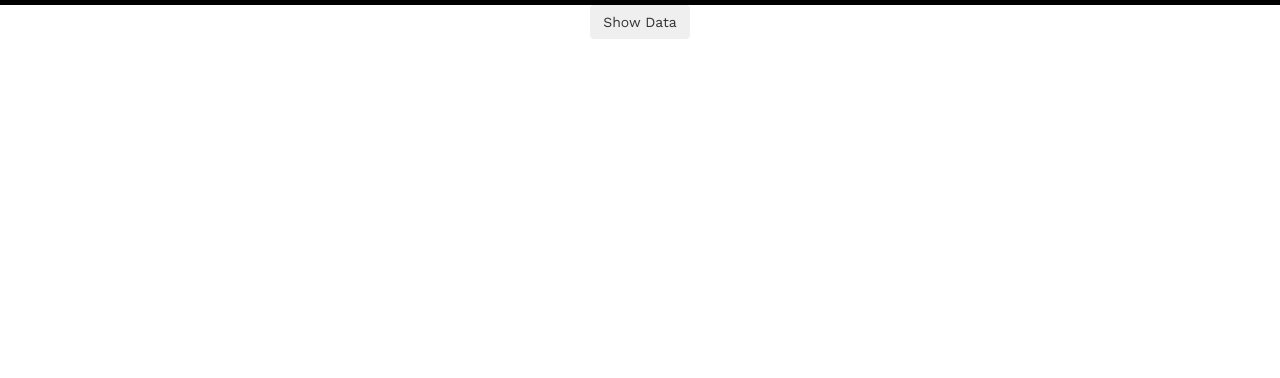
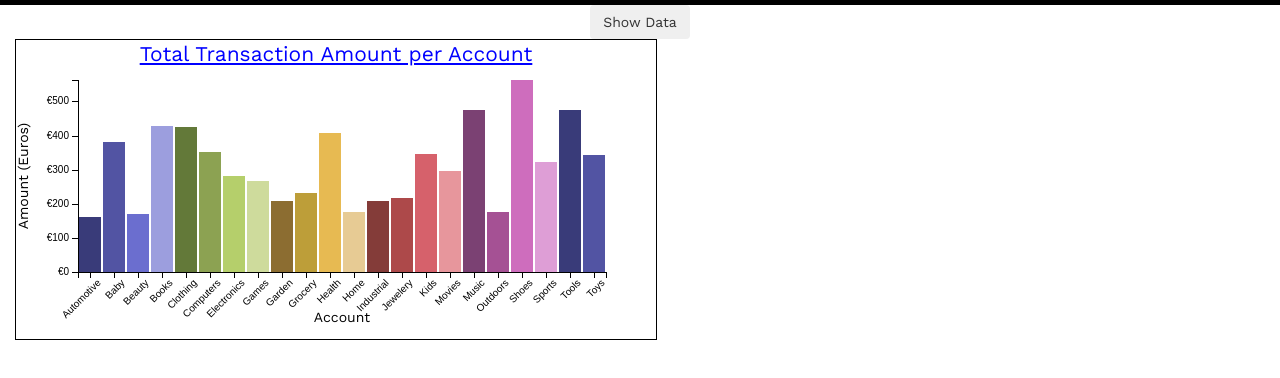
Before and after one commit to DamianMcNulty/project2interactive, a plain HTML site: page index.html in a window 1280 px wide. Shown: the part 58-436 px from the top of the page. Drawn offline with nearby package versions, Linux system fonts and the light colour scheme.

Commit message:
total expense per account barchart

```diff
--- a/css/style.css
+++ b/css/style.css
@@ -0,0 +1,8 @@
+#per-account-chart .x.axis text {
+    text-anchor: end !important;
+    transform: rotate(-45deg);
+}
+
+.Chart__border {
+    border: 1px solid black;
+}
--- a/index.html
+++ b/index.html
@@ -9,6 +9,7 @@
     <link rel="stylesheet" type="text/css" href="css/dc.css" />
     <link rel="stylesheet" href="https://maxcdn.bootstrapcdn.com/bootstrap/3.3.7/css/bootstrap.min.css">
     <link rel="stylesheet" href="css/fractures.css">
+    <link rel="stylesheet" href="css/style.css">
     <script src="https://cdnjs.cloudflare.com/ajax/libs/queue-async/1.0.7/queue.min.js"></script>
 </head>
 
@@ -21,6 +22,14 @@
 
     <div class="container-fluid">
         <button type="button" id="show" class="btn mx-auto block">Show Data</button>
+        <div class="row">
+            <section class="mb-4 col-xs-12 col-sm-6">
+                <div id="per-account-chart" class="collapse in mb-4 Chart__border">
+                    <a data-toggle="collapse" href="#per-account-chart" class=" font-size-2 text-center blue mx-auto my-0 w-100 underline block">Total Transaction
+                        Amount per Account</a>
+                </div>
+            </section>
+        </div>
         <div id="table" class="table table-hover mb-4" style="display: none"></div>
     </div>
 
--- a/js/script.js
+++ b/js/script.js
@@ -60,6 +60,12 @@ d3.csv("data/Accounts.csv", function (data) {
         return transactions;
     }
 
+    var w = $(window).width()*.50;
+    var h = $(window).height()*.33;
+    if($(window).width() < 450){
+        w = $(window).width();
+    }
+
     data1 = getTransactions(data);
     var ndx = crossfilter(data1);
 
@@ -116,5 +122,52 @@ d3.csv("data/Accounts.csv", function (data) {
         .sortBy(function(d){return +d.date})
         .order(d3.ascending);
 // *****************************************************************************
+
+// *****************************************************************************
+    var name_dim = ndx.dimension(dc.pluck('name'));
+
+    var total_per_account = name_dim.group().reduce(
+        function(p, v) {
+            ++p.count;
+            p.total += v.amount;
+            return p;
+        },
+        function(p, v) {
+            --p.count;
+            p.total -= v.amount;
+            return p;
+        },
+        function() {
+            return {
+                count: 0,
+                total: 0
+            };
+        }
+    );
+    print_filter('total_per_account');
+
+    dc.barChart('#per-account-chart')
+        .width(w)
+        .height(h)
+        .margins({ top: 10, right: 50, bottom: 50, left: 50 })
+        .dimension(name_dim)
+        .group(total_per_account)
+        .transitionDuration(1000)
+        .x(d3.scale.ordinal())
+        .colorAccessor(function (d) { return d.key })
+        .valueAccessor(function (p) {
+            return p.value.total;
+        })
+        .colors(d3.scale.category20b())
+        .xUnits(dc.units.ordinal)
+        .title(function (d) { return d.key + ': \u20ac' + Math.round((d.value.total + 0.00001) * 100) / 100 + '\nCount: ' + d.value.count + '\nAverage: \u20ac' + Math.round((d.value.total / d.value.count + 0.00001) * 100) / 100; })
+        .xAxisLabel("Account")
+        .yAxisLabel("Amount (Euros)")
+        .yAxis().ticks(5)
+        .tickFormat(function (d) {
+            return "\u20ac" + d;
+        });
+
+// *****************************************************************************
     dc.renderAll();
 });
```
Also changed, not shown: README.md.
